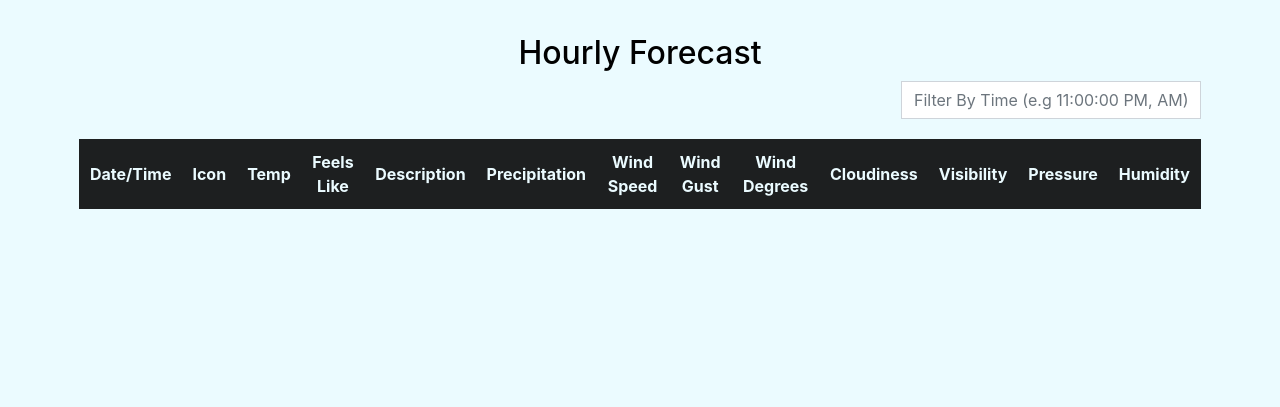
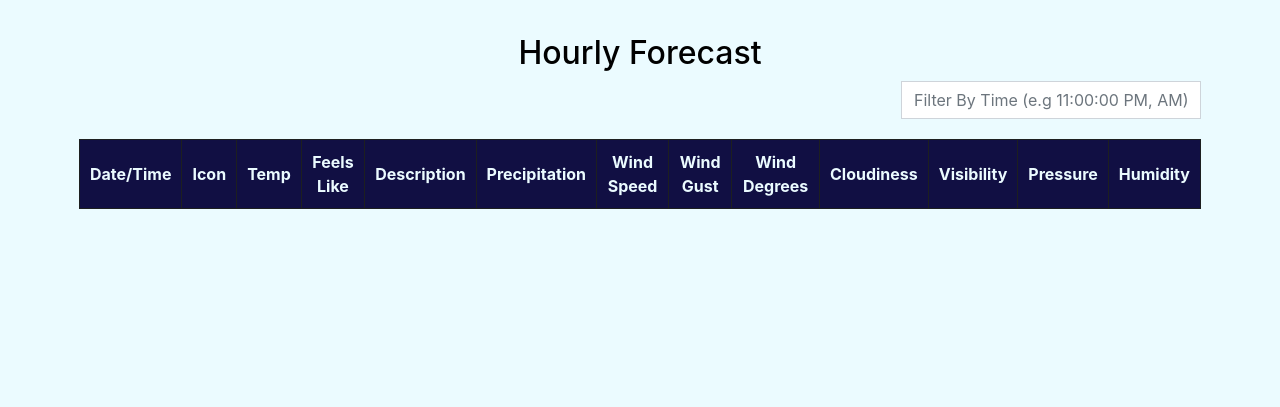
Before and after one commit to delaguardianick/Weather-Website, a PHP site: page /hourly.php in a window 1280 px wide. Shown: the part 64-471 px from the top of the page. Run offline with PHP 8.4, Linux system fonts and the light colour scheme; data that the repository does not hold is empty; some libraries are stand-ins or nearby versions.

Commit message:
Update index.css

```diff
--- a/css/index.css
+++ b/css/index.css
@@ -170,7 +170,7 @@ div.header{
 
 }
 #hourly-table th{
-  background:#1D1F20;
+  background:#110F43;
   color: #EBFBFF;
   border:#1D1F20 1px solid;
   padding:10px;
@@ -223,7 +223,7 @@ div.header{
   margin:15px;
 }
 #historical-header h1{
-  font-size: 4vw;
+  font-size: 3.5vw;
 }
 #sub-container2{
   display: flex;
```
